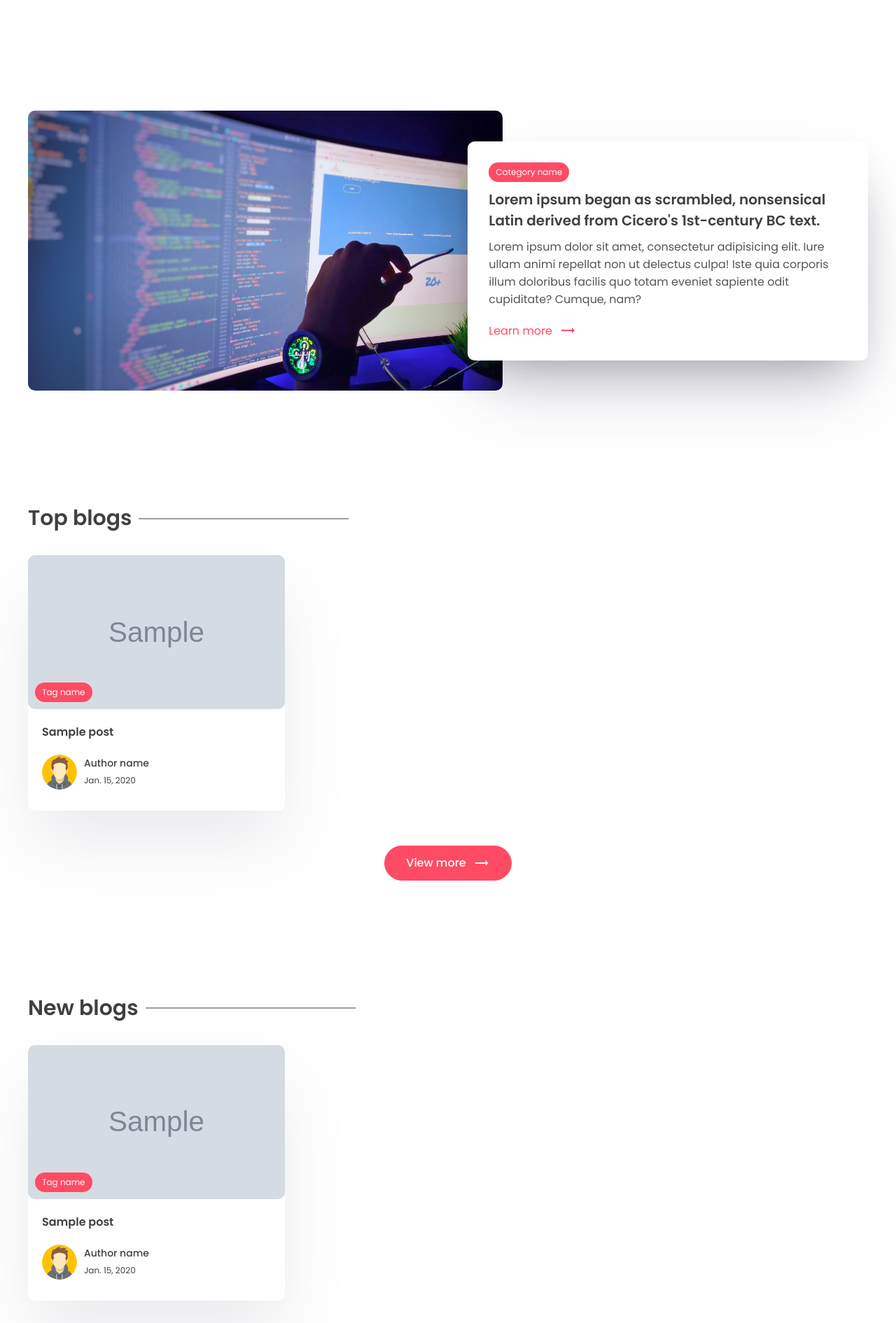
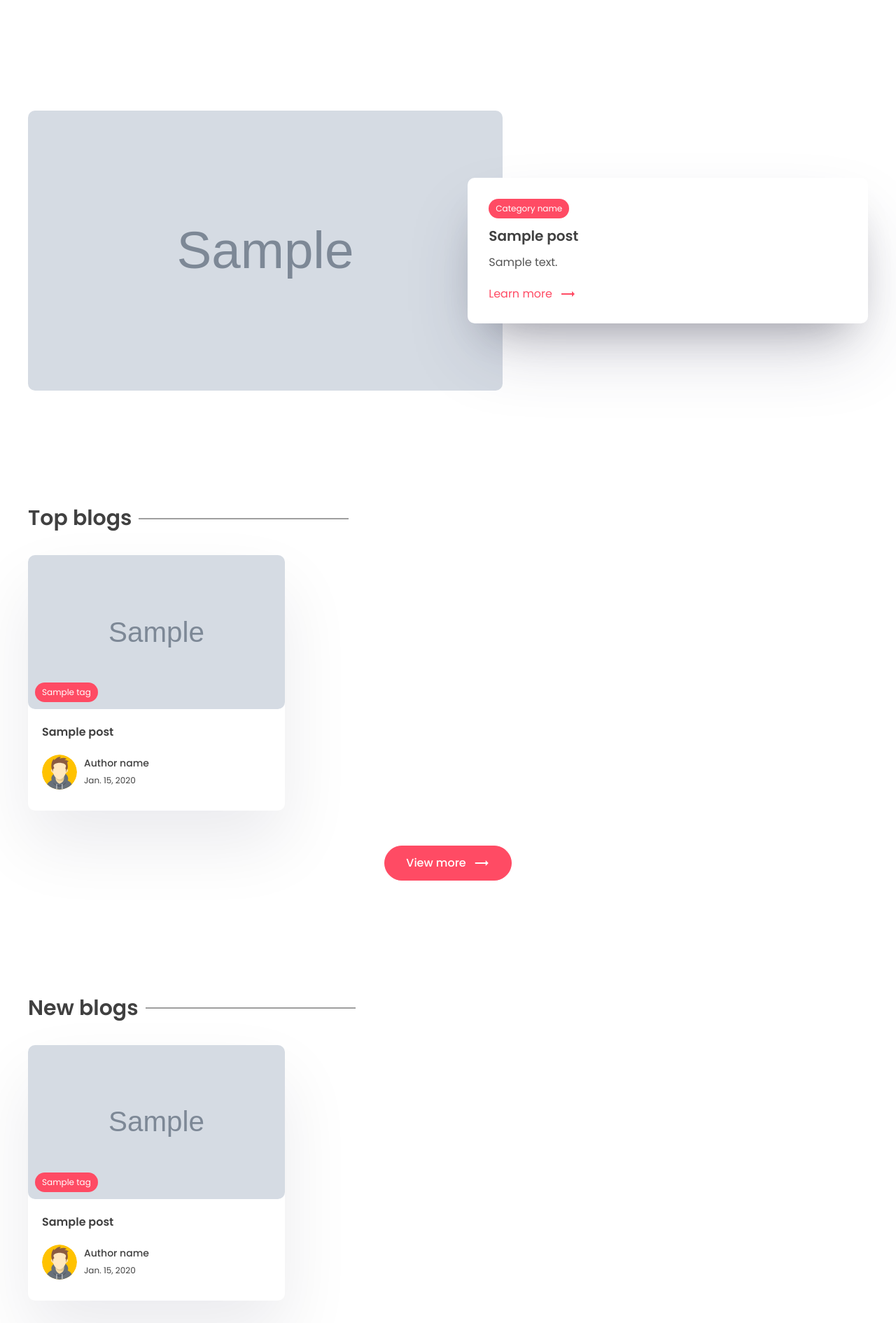
Before and after one commit to sothulthorn/super-blog, a Django app: page / in a window 1280 px wide. Shown: the part 607-2497 px from the top of the page at 70% size. Run offline with Django 4.2, Linux system fonts and the light colour scheme; tables that the repository leaves empty hold one stand-in row (values such as "Sample post"); grey boxes marked "Sample" are stand-in pictures; some libraries are stand-ins or nearby versions.

Commit message:
Add featured post

```diff
--- a/app/forms.py
+++ b/app/forms.py
@@ -1,5 +1,7 @@
 from django import forms
-from app.models import Comments
+from django.utils.translation import gettext_lazy as _
+
+from app.models import Comments, Subscribe
 
 class CommentForm(forms.ModelForm):
   class Meta:
@@ -12,3 +14,13 @@ class CommentForm(forms.ModelForm):
     self.fields['email'].widget.attrs['placeholder'] = 'Email'
     self.fields['name'].widget.attrs['placeholder'] = 'Name'
     self.fields['website'].widget.attrs['placeholder'] = 'Website'
+
+class SubscribeForm(forms.ModelForm):
+  class Meta:
+    model = Subscribe
+    fields = '__all__'
+    labels = {'email':_('')}
+
+  def __init__(self, *args, **kwargs):
+    super().__init__(*args, **kwargs)
+    self.fields['email'].widget.attrs['placeholder'] = 'Enter your email'
--- a/app/models.py
+++ b/app/models.py
@@ -3,6 +3,10 @@ from django.utils.text import slugify
 from django.contrib.auth.models import User
 
 # Create your models here.
+class Subscribe(models.Model):
+  email = models.EmailField(max_length=100)
+  date = models.DateField(auto_now=True)
+
 class Tag(models.Model):
   name = models.CharField(max_length=100)
   description = models.CharField(max_length=100)
@@ -25,6 +29,7 @@ class Post(models.Model):
   image = models.ImageField(null=True, blank=True, upload_to="images/")
   tags = models.ManyToManyField(Tag, blank=True, related_name='post')
   view_count = models.IntegerField(null=True, blank=True)
+  is_featured = models.BooleanField(default=False)
 
 class Comments(models.Model):
   content = models.TextField()
--- a/app/templates/app/index.html
+++ b/app/templates/app/index.html
@@ -20,28 +20,35 @@
         </div>
         <div class="newsletter">
           <form method="POST">
-            <input type="email" name="email" maxlength="100" placeholder="Enter your email" required="" id="id_email"/>
+            {% csrf_token %}
+            {{subscribe_form}}
             <button class="btn btn-primary">Subscribe</button>
           </form>
+          {% if subscribe_successful %}
+            <br>
+            <p>Subscribed Successfully</p>
+          {% endif %}
         </div>
       </center>
     </div>
   </main>
+  {% if featured_blog %}
     <section class="sp">
       <div class="container">
+        <a href="{% url "post_page" featured_blog.slug %}">
           <div class="grid-2">
             <div class="post-img">
-          <img src="images/post.png" alt=""/>
+              <img src="{{featured_blog.image.url}}" alt=""/>
             </div>
             <div class="post-content">
               <div class="cetagory">
                 <p>Category name</p>
               </div>
               <h1>
-            Lorem ipsum began as scrambled, nonsensical Latin derived from Cicero's 1st-century BC text.
+                {{featured_blog.title}}
               </h1>
               <p class="des">
-            Lorem ipsum dolor sit amet, consectetur adipisicing elit. Iure ullam animi repellat non ut delectus culpa! Iste quia corporis illum doloribus facilis quo totam eveniet sapiente odit cupiditate? Cumque, nam?
+                {{featured_blog.content | truncatechars:200}}
               </p>
               <a class="learn" href="#">Learn more
                 <span class="material-icons">
@@ -50,19 +57,21 @@
               </a>
             </div>
           </div>
+        </a>
       </div>
     </section>
+  {% endif %}
   <section class="sp">
     <div class="container">
       <h1 class="sec-title">Top blogs</h1>
       <div class="grid-3">
-        {% for post in posts %}
+        {% for post in top_posts %}
           <!-- card -->
           <a href="{% url 'post_page' post.slug %}">
             <div class="card">
               <div class="post-img">
                 <img src="{{post.image.url}}" alt=""/>
-                <div class="tag">Tag name</div>
+                <div class="tag">{{post.tags.all.0.name}}</div>
               </div>
               <div class="card-content">
                 <h3>
@@ -99,13 +108,13 @@
     <div class="container">
       <h1 class="sec-title">New blogs</h1>
       <div class="grid-3">
-        {% for post in posts %}
+        {% for post in recent_posts %}
           <!-- card -->
           <a href="{% url 'post_page' post.slug %}">
             <div class="card">
               <div class="post-img">
                 <img src="{{post.image.url}}" alt=""/>
-                <div class="tag">Tag name</div>
+                <div class="tag">{{post.tags.all.0.name}}</div>
               </div>
               <div class="card-content">
                 <h3>
--- a/app/views.py
+++ b/app/views.py
@@ -3,12 +3,29 @@ from django.http import HttpResponseRedirect
 from django.urls import reverse
 
 from app.models import Post, Comments
-from app.forms import CommentForm
+from app.forms import CommentForm, SubscribeForm
 
 # Create your views here.
 def index(request):
   posts = Post.objects.all()
-  context = {'posts' : posts}
+  top_posts = Post.objects.all().order_by('-view_count')[0:3]
+  recent_posts = Post.objects.all().order_by('-last_updated')[0:3]
+  featured_blog = Post.objects.filter(is_featured=True)
+
+  subscribe_form = SubscribeForm()
+
+  subscribe_successful = None
+  if request.POST:
+    subscribe_form = SubscribeForm(request.POST)
+    if subscribe_form.is_valid():
+      subscribe_form.save()
+      subscribe_successful = 'Subscribed Successfully'
+      subscribe_form = SubscribeForm()
+
+  if featured_blog:
+    featured_blog = featured_blog[0]
+
+  context = {'posts' : posts, 'top_posts': top_posts, 'recent_posts': recent_posts, 'subscribe_form': subscribe_form, 'subscribe_successful': subscribe_successful, 'featured_blog': featured_blog}
   return render(request, 'app/index.html', context)
 
 def post_page(request, slug):
```
Also changed, not shown: app/migrations/0006_subscribe.py (added), app/migrations/0007_post_is_featured.py (added), upload/images/post-2.png (added). Lines whose indentation alone changed are shown as unchanged.
